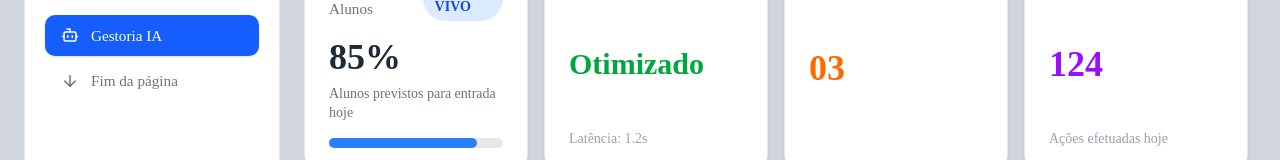
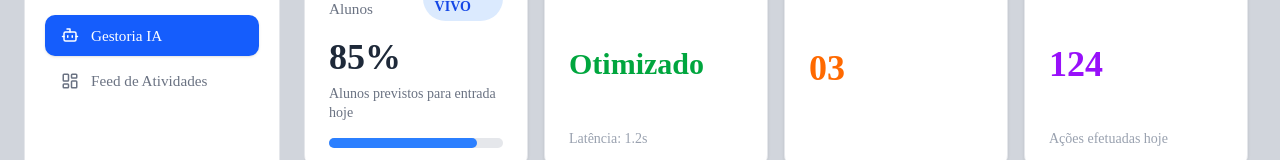
Before and after one commit to thalytaestevam02-dot/frontproject, a Next.js app: page /gestoria_ia in a window 1280 px wide. Shown: the part 243-403 px from the top of the page. Built offline with nearby package versions, Linux system fonts and the light colour scheme.

Commit message:
alteração dos icons

```diff
--- a/components/Gestoria_Ia.tsx
+++ b/components/Gestoria_Ia.tsx
@@ -70,11 +70,13 @@ export default function GestoriaIAPage() {
               label="Dashboard"
               onClick={() => router.push("/gestoria")}
             />
-            <NavItem icon={<Bot size={18} />} label="Gestoria IA" active />
+            <NavItem icon={<Bot size={18} />}
+              label="Gestoria IA" active />
+
             <NavItem
-              icon={<ArrowDown size={18} />}
-              label="Fim da página"
-              onClick={scrollToBottom}
+              icon={<LayoutDashboard size={18} />}
+              label="Feed de Atividades"
+              onClick={() => router.push("/gestoria")}
             />
           </nav>
 
@@ -357,8 +359,8 @@ function NavItem({ icon, label, active = false, onClick, textColor }: NavItemPro
     <button
       onClick={onClick}
       className={`flex w-full items-center gap-3 rounded-lg px-4 py-2.5 transition-all text-left ${active
-          ? 'bg-blue-600 font-semibold text-white shadow-sm'
-          : `text-gray-500 hover:bg-gray-50 dark:text-gray-400 dark:hover:bg-gray-800 ${textColor || ''}`
+        ? 'bg-blue-600 font-semibold text-white shadow-sm'
+        : `text-gray-500 hover:bg-gray-50 dark:text-gray-400 dark:hover:bg-gray-800 ${textColor || ''}`
         }`}
     >
       {icon}
--- a/components/Perfil_Professor.tsx
+++ b/components/Perfil_Professor.tsx
@@ -99,7 +99,7 @@ const ProfessorDashboard = () => {
         <main className="flex min-h-0 flex-1 flex-col overflow-hidden">
           <header className="flex justify-between items-center mb-6 py-3 px-4 bg-white/80 dark:bg-[#161b22]/80 backdrop-blur-md rounded-xl border border-gray-200 dark:border-gray-800 gap-4 transition-colors duration-300 shrink-0">
             <h2 className="text-xl font-semibold tracking-wide text-gray-800 dark:text-white shrink-0">
-             Cornoooooooooooolllll
+             Professor. Lucio Luzzeti
             </h2>
 
             {/* Container da Direita com flex-nowrap impede quebras */}
```
Also changed, not shown: components/FeedAtvidades.tsx (added).
